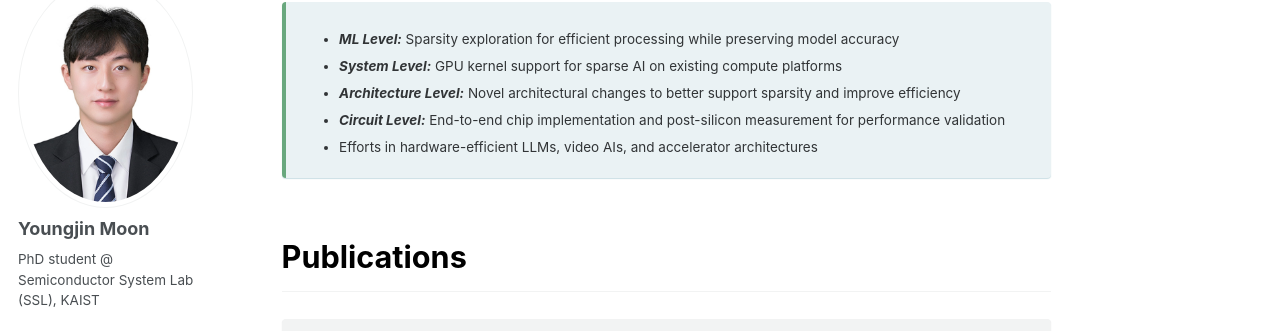
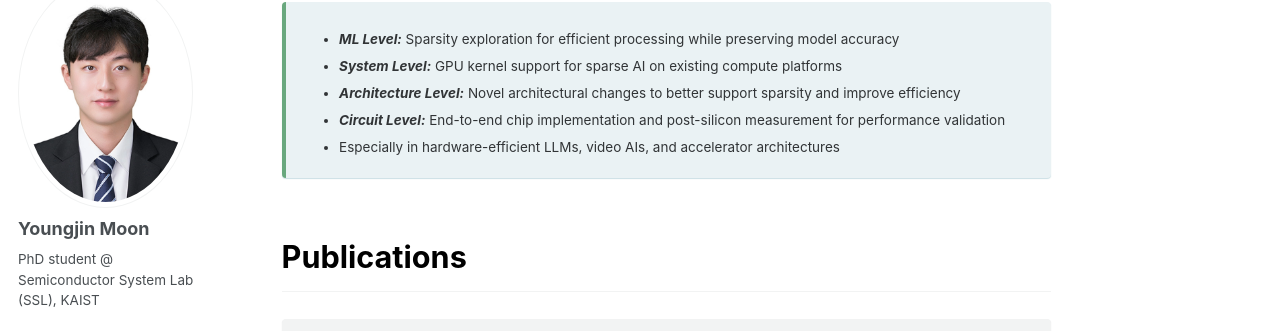
Before and after one commit to yjmoon99/yjmoon99.github.io, a Jekyll site: the page built from _pages/about.md, in a window 1280 px wide and 900 px high, scrolled down 709 px. Shown: the part 121-452 px from the top of the window. Built offline with Jekyll 4.4.1, drawn with Linux system fonts in a browser that asks for light colours; some web fonts are replaced; a script that is not in the unit is left out.

Commit message:
Update Intro.

```diff
--- a/_pages/about.md
+++ b/_pages/about.md
@@ -28,7 +28,7 @@ Advised by Professor <span style="color: #0066cc;">**Hoi-Jun Yoo**</span> in <sp
 - ***System Level:*** GPU kernel support for sparse AI on existing compute platforms
 - ***Architecture Level:*** Novel architectural changes to better support sparsity and improve efficiency
 - ***Circuit Level:*** End-to-end chip implementation and post-silicon measurement for performance validation
-- <span style="font-weight: normal;">Efforts in hardware-efficient LLMs, video AIs, and accelerator architectures</span>
+- <span style="font-weight: normal;">Especially in hardware-efficient LLMs, video AIs, and accelerator architectures</span>
 </div>
 
 <h2 style="font-size: 1.7em; font-weight: bold; color: #000;">Publications</h2>
```
